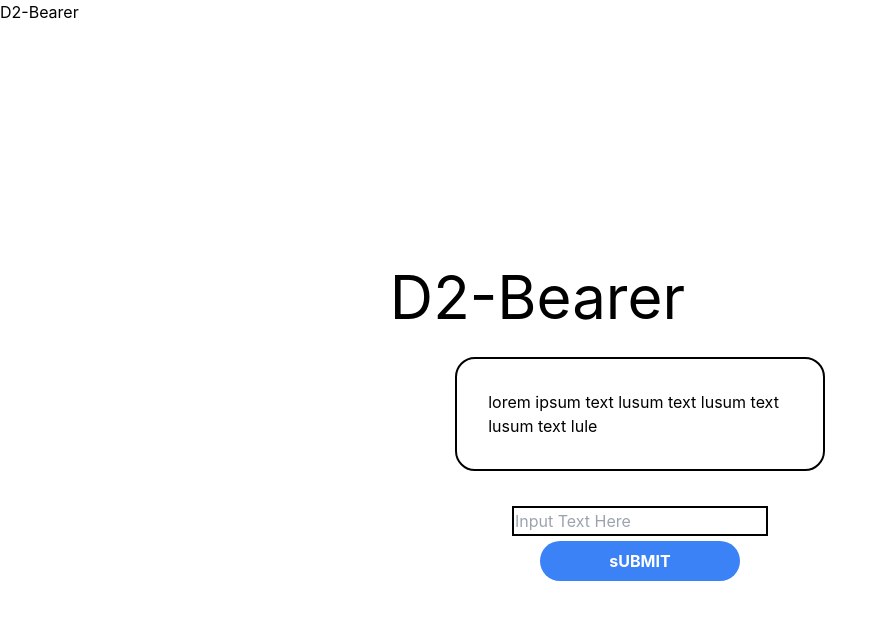
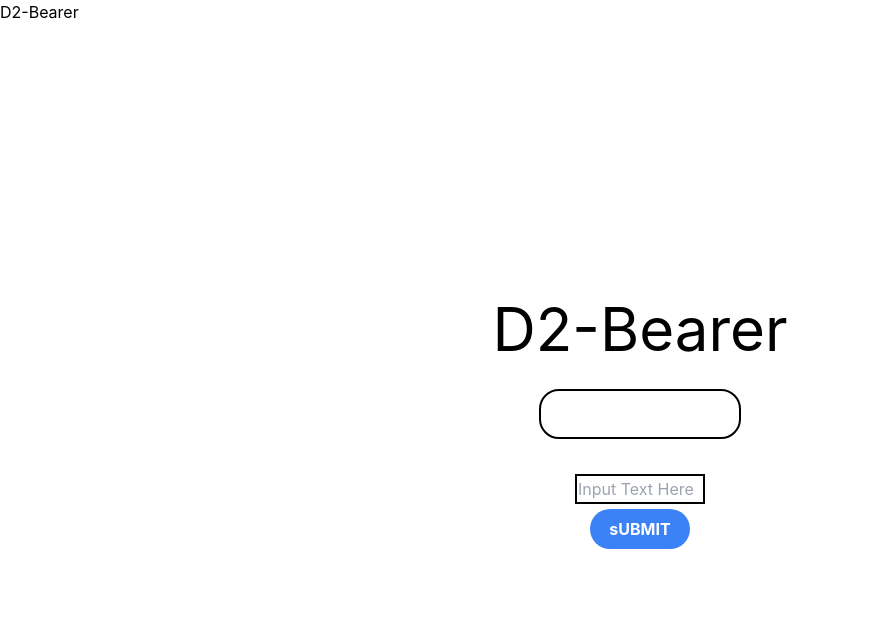
Before and after one commit to tlstommy/d2bearer, a React (Create React App) app: page / in a window 1280 px wide. Shown: the top 620 px of the page, without its empty margins (0-887 px from the left). Built offline with nearby package versions, Linux system fonts and the light colour scheme.

Commit message:
fixed textbox auto update

```diff
--- a/src/components/Container.js
+++ b/src/components/Container.js
@@ -12,9 +12,13 @@ import { useState } from 'react';
 
 export default function Container() {
   let userInput;
+  let appCliID;
+  let appCliSecret;
 
-  // Declare a new state variable, inputData
+
+  // Declare a new state variable, inputData and set setdata to input data
   const [inputData, setData] = useState('');
+  const [textboxText, setTextData] = useState('');
 
 
   function updateInputData(e){
@@ -29,17 +33,22 @@ export default function Container() {
 
     //set data from submit
     userInput = inputData;
+    console.log(appCliID);
 
     console.log(userInput);
     //alertTest(inputData);
-  }
+    setTextData("he there");
 
-  function alertTest(e){
-    alert(inputData["inputData:"]);
   }
 
 
-
+  function refreshData(){
+    return (
+      <div>
+        <Container/>
+      </div>
+    );
+  }
 
 
 
@@ -59,7 +68,7 @@ export default function Container() {
           <form onSubmit={submit}>
             <div class="flex flex-col items-center space-y-5">
               <div className="flex flex-col items-center space-y-2">
-                <TextBox textboxText={"lorem ipsum text lusum text lusum text lusum text lule"}/>
+                <TextBox textboxText={textboxText}/>
                 <input className="textInputBox " type="text" id="textInput" name="textInput" placeholder="Input Text Here" onChange={event=>updateInputData(event.target.value)}></input>
                 <Button buttonText={"sUBMIT"}/>
               </div>
```
Also changed, not shown: src/data.js (added).
